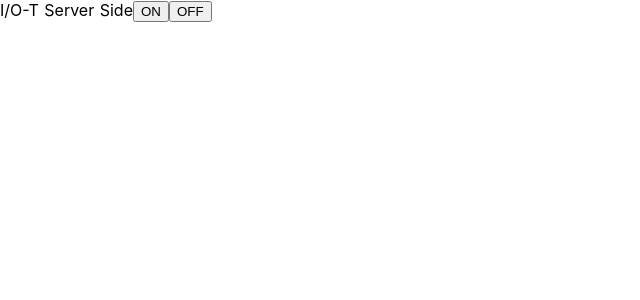
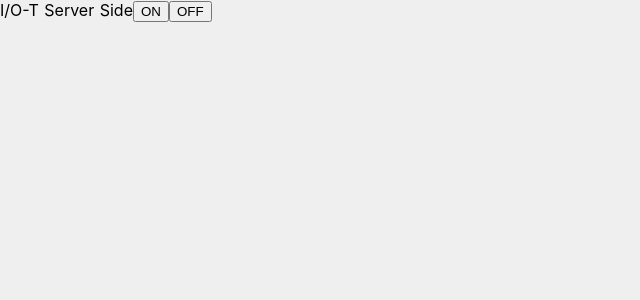
Before and after one commit to Kumi-comb/IO-T-ServerSide, a Nuxt app: page / in a window 1280 px wide. Shown: the top 300 px of the page, without its empty margins (0-640 px from the left). Built offline with nearby package versions, Linux system fonts and the light colour scheme.

Commit message:
reset.scss作成

```diff
--- a/nuxt.config.js
+++ b/nuxt.config.js
@@ -27,7 +27,7 @@
   /*
    ** Global CSS
    */
-  css: [],
+  css: ['~/assets/scss/reset.scss'],
 
   /*
    ** Plugins to load before mounting the App
--- /dev/null
+++ b/view/assets/scss/reset.scss
@@ -0,0 +1,20 @@
+html {
+  font-family: 'Source Sans Pro', -apple-system, BlinkMacSystemFont, 'Segoe UI',
+    Roboto, 'Helvetica Neue', Arial, sans-serif;
+  font-size: 20px;
+  word-spacing: 1px;
+  -ms-text-size-adjust: 100%;
+  -webkit-text-size-adjust: 100%;
+  -moz-osx-font-smoothing: grayscale;
+  -webkit-font-smoothing: antialiased;
+  box-sizing: border-box;
+
+  background: #efefef;
+}
+
+*,
+*:before,
+*:after {
+  box-sizing: border-box;
+  margin: 0;
+}
```
